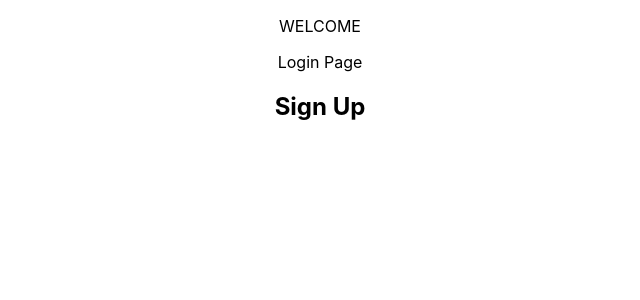
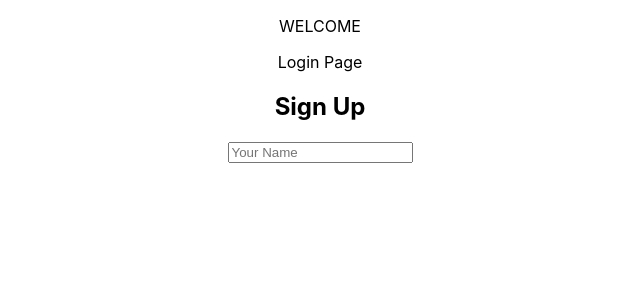
Before and after one commit to Dhruv100ni/Book-Selling-Website, a React (Create React App) app: page / in a window 1280 px wide. Shown: the top 300 px of the page, without its empty margins (320-960 px from the left). Built offline with nearby package versions, Linux system fonts and the light colour scheme; the HTML template or start-up script is replaced by a standard one.

Commit message:
Adding Name

```diff
--- a/src/components/Signup.js
+++ b/src/components/Signup.js
@@ -13,8 +13,11 @@ const Signup = () => {
                         <form className='register-form' id = 'register-from'>
                             <div className='form-group'>
                                 <label htmlFor='name'>
-                                <i class="zmdi zmdi-account"></i>
+                                    <i class="zmdi zmdi-account material-icons-name"></i>
                                 </label>
+                                <input type="text" name = "name" id ="name" autoComplete='off'
+                                    placeholder='Your Name'
+                                />
                             </div>
                         </form>
                     </div>
```
